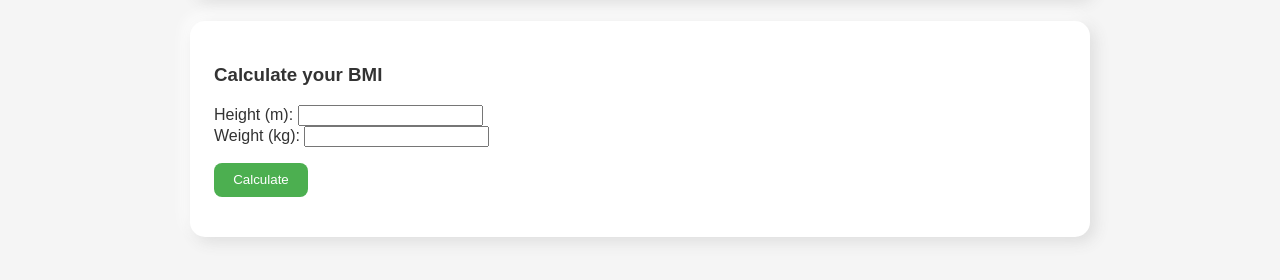
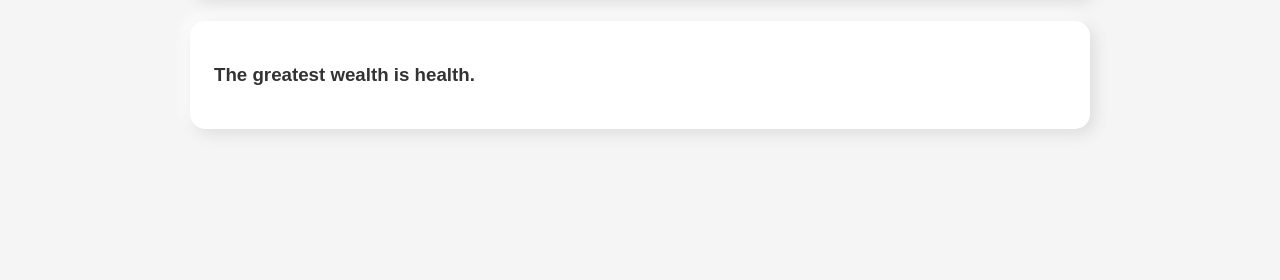
Before and after one commit to melvinjose-afk/health, a plain HTML site: page index.html in a window 1280 px wide. Shown: the part 668-948 px from the top of the page. After the commit the page ends 853 px from the top, so only its background shows below. Drawn offline with Linux system fonts and the light colour scheme.

Commit message:
file edit

```diff
--- a/index.html
+++ b/index.html
@@ -30,20 +30,7 @@
       <iframe width="100%" height="250" src="https://www.realsimple.com/thmb/WccHKZ-y-0sau975JLmSXN0Mt7c=/1500x0/filters:no_upscale():max_bytes(150000):strip_icc()/RS_weeklyworkoutlist-26d5a38a0a474c1d86730b808f184359.png" frameborder="0" allowfullscreen></iframe>
     </div>
     <div class="card">
-      <h3>Calculate your BMI</h3>
-      <label>Height (m): <input id="height" type="number" step="0.01"></label><br>
-      <label>Weight (kg): <input id="weight" type="number"></label><br>
-      <button onclick="calcBMI()">Calculate</button>
-      <p id="bmiResult"></p>
-      <script>
-        function calcBMI() {
-          let h = parseFloat(document.getElementById("height").value);
-          let w = parseFloat(document.getElementById("weight").value);
-          if (!h || !w) return alert("Please enter valid values!");
-          let bmi = w / (h * h);
-          document.getElementById("bmiResult").textContent = "Your BMI is " + bmi.toFixed(2);
-        }
-      </script>
+      <h3>The greatest wealth is health.</h3>
     </div>
   </div>
 
```
